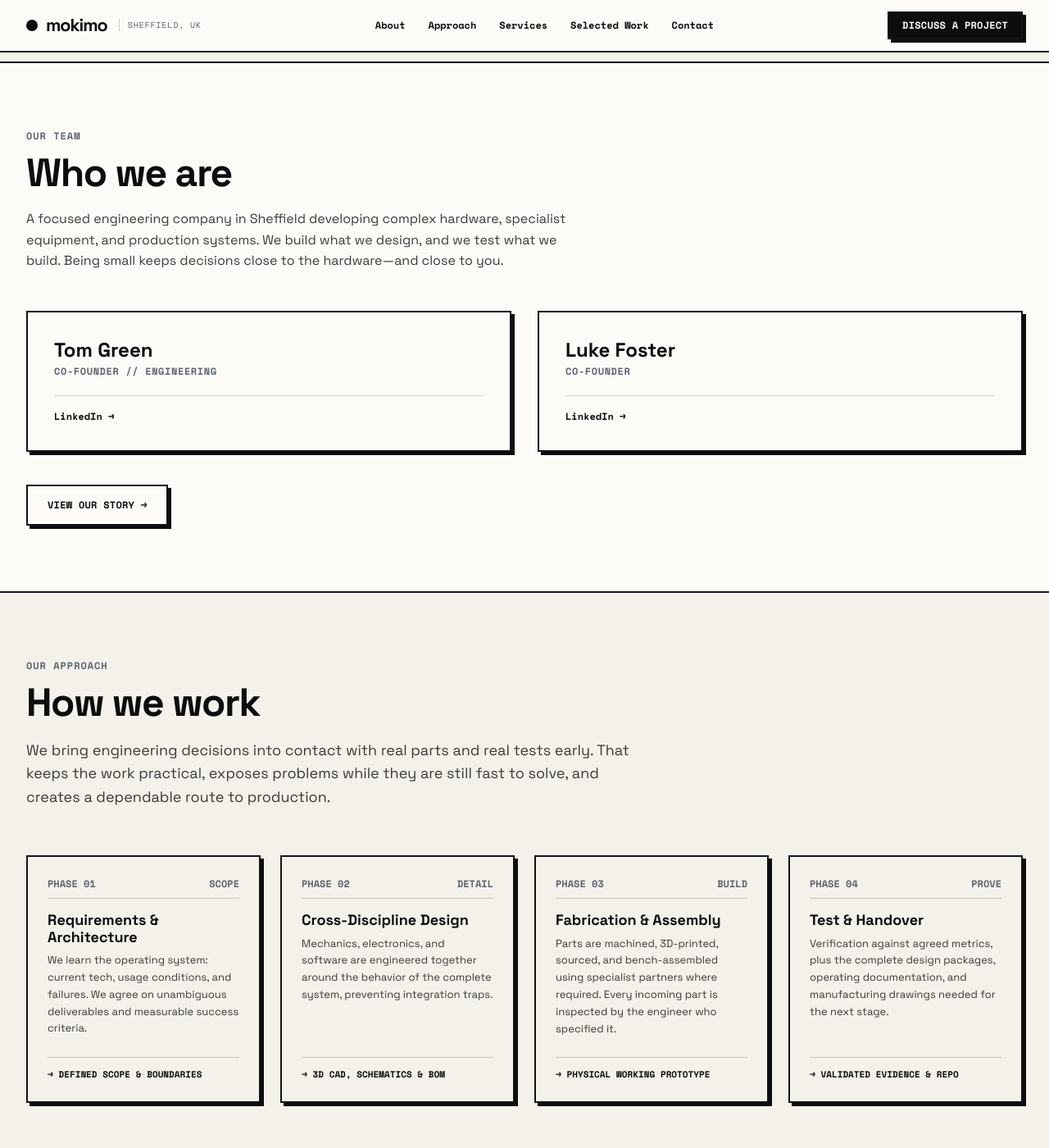
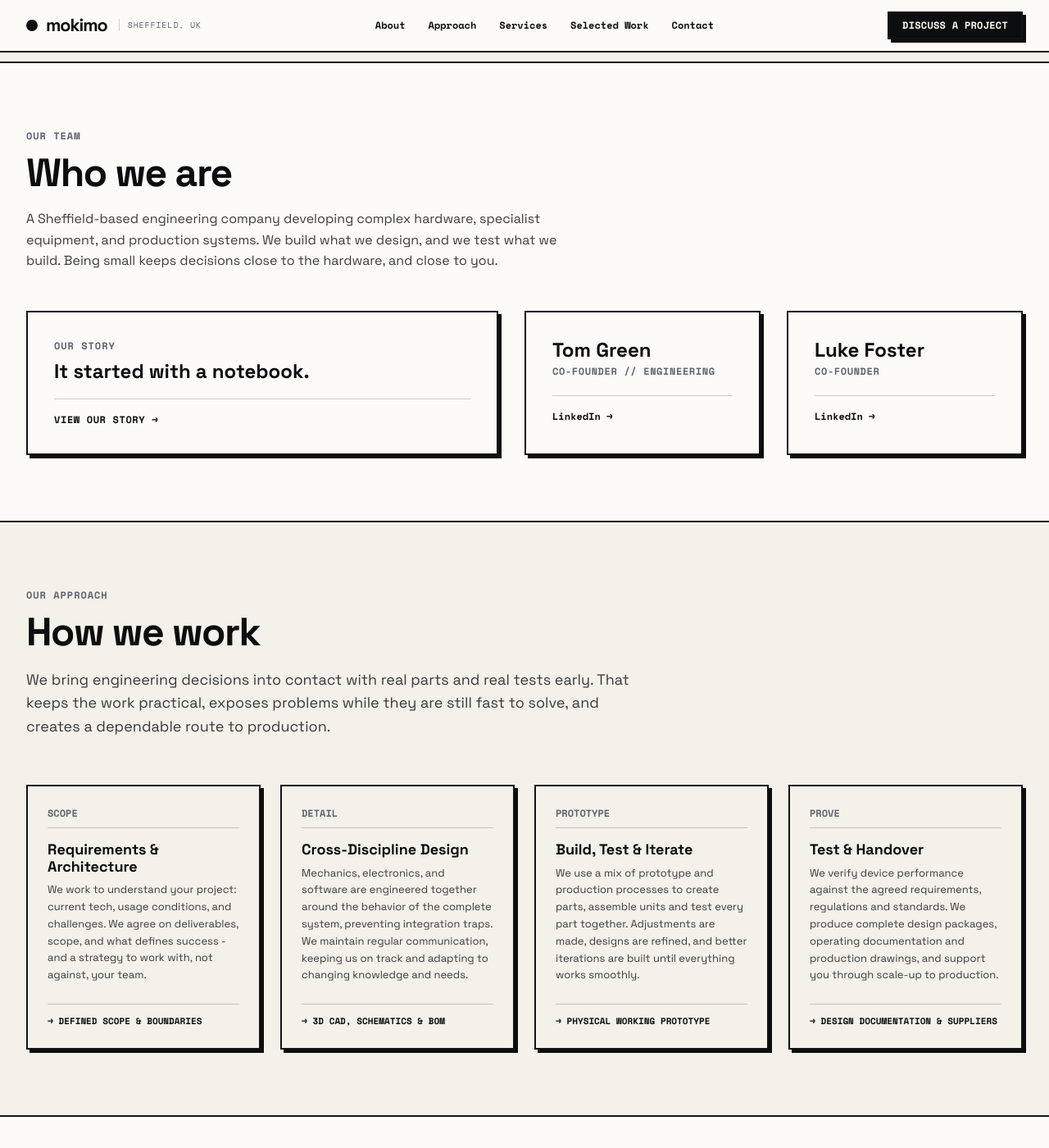
Before and after one commit to Mokimo-Limited/www.mokimo.co.uk, a Jekyll site: the page built from next/index.html, in a window 1280 px wide and 1400 px high, scrolled down 2352 px. Shown: the whole window at 82% size. Built offline with Jekyll 4.4.1, drawn with Linux system fonts in a browser that asks for light colours.

Commit message:
Concept site: dedicated /contact/ page; who-we-are row leads with story tile
- New contact/index.html duplicating the homepage scoping-brief panel
  verbatim (same home.css + home.js, no duplicated code); homepage keeps
  its own copy unchanged.
- Site-wide contact links (header, footer, case layout, story CTA) now
  point at /contact/ instead of /#contact jump-and-scroll.
- Who-we-are: story tile leads the row (story | Tom | Luke) with equal
  heights, narrowed profile cards, parchment card with .btn-style
  press-in hover replacing the old floating story button.

```diff
--- a/next/_includes/footer.html
+++ b/next/_includes/footer.html
@@ -21,7 +21,7 @@
             <li><a href="/#approach">Approach</a></li>
             <li><a href="/#services">Services</a></li>
             <li><a href="/work/">Selected Work</a></li>
-            <li><a href="/#contact">Contact</a></li>
+            <li><a href="/contact/">Contact</a></li>
           </ul>
         </div>
 
@@ -30,7 +30,7 @@
           <h4 class="site-footer__heading">Direct</h4>
           <ul class="site-footer__links">
             <li><a href="mailto:hello@mokimo.co.uk">hello@mokimo.co.uk</a></li>
-            <li><a href="/#contact">Book a scoping call</a></li>
+            <li><a href="/contact/">Book a scoping call</a></li>
             <li><a href="https://linkedin.com" target="_blank" rel="noopener noreferrer">LinkedIn</a></li>
           </ul>
         </div>
--- a/next/_includes/header.html
+++ b/next/_includes/header.html
@@ -14,12 +14,12 @@
         <a href="/#approach">Approach</a>
         <a href="/#services">Services</a>
         <a href="/work/">Selected Work</a>
-        <a href="/#contact">Contact</a>
+        <a href="/contact/">Contact</a>
       </nav>
 
       <!-- Action Controls -->
       <div class="site-header__actions">
-        <a href="/#contact" class="btn btn--primary btn--sm">
+        <a href="/contact/" class="btn btn--primary btn--sm">
           Discuss a project
         </a>
       </div>
--- a/next/_layouts/case.html
+++ b/next/_layouts/case.html
@@ -55,7 +55,7 @@
         to hear about it.
       </p>
       <div class="case-cta__actions">
-        <a href="/#contact" class="btn btn--primary">Discuss a project</a>
+        <a href="/contact/" class="btn btn--primary">Discuss a project</a>
         <a href="/work/" class="btn btn--secondary">Back to our work &rarr;</a>
       </div>
     </div>
--- a/next/index.html
+++ b/next/index.html
@@ -219,12 +219,20 @@
             Who we are
           </h2>
           <p>
-            A focused engineering company in Sheffield developing complex hardware, specialist equipment, and production systems. We build what we design, and we test what we build. Being small keeps decisions close to the hardware&mdash;and close to you.
+            A Sheffield-based engineering company developing complex hardware, specialist equipment, and production systems. We build what we design, and we test what we build. Being small keeps decisions close to the hardware, and close to you.
           </p>
         </div>
 
-        <!-- 2-Column Balanced Team Profile Cards -->
+        <!-- Story + team row: the /story/ page keeps a permanent, equal-height
+             slot leading the row, with the profile cards narrowed alongside. -->
         <div class="about-grid">
+
+          <!-- Our story tile (the whole card links to /story/) -->
+          <a href="/story/" class="card card--parchment story-card">
+            <span class="story-card__eyebrow">Our story</span>
+            <span class="story-card__title">It started with a notebook.</span>
+            <span class="story-card__cta">View our story &rarr;</span>
+          </a>
 
           <!-- Tom Green Profile Card -->
           <div class="card card--parchment profile-card">
@@ -249,13 +257,6 @@
           </div>
 
         </div>
-
-        <div class="about-story">
-          <a href="/story/" class="btn btn--secondary">
-            View our story &rarr;
-          </a>
-        </div>
-
       </div>
     </section>
 
@@ -281,12 +282,12 @@
           <div class="card step-card">
             <div>
               <div class="step-header">
-                <span>Phase 01</span>
+                <!--<span>Phase 01</span>-->
                 <span>Scope</span>
               </div>
               <h3 class="step-title">Requirements &amp; Architecture</h3>
               <p class="step-desc">
-                We learn the operating system: current tech, usage conditions, and failures. We agree on unambiguous deliverables and measurable success criteria.
+                We work to understand your project: current tech, usage conditions, and challenges. We agree on deliverables, scope, and what defines success - and a strategy to work with, not against, your team.
               </p>
             </div>
             <div class="step-output">
@@ -298,12 +299,12 @@
           <div class="card step-card">
             <div>
               <div class="step-header">
-                <span>Phase 02</span>
+                <!--<span>Phase 02</span>-->
                 <span>Detail</span>
               </div>
               <h3 class="step-title">Cross-Discipline Design</h3>
               <p class="step-desc">
-                Mechanics, electronics, and software are engineered together around the behavior of the complete system, preventing integration traps.
+                Mechanics, electronics, and software are engineered together around the behavior of the complete system, preventing integration traps. We maintain regular communication, keeping us on track and adapting to changing knowledge and needs.
               </p>
             </div>
             <div class="step-output">
@@ -315,12 +316,12 @@
           <div class="card step-card">
             <div>
               <div class="step-header">
-                <span>Phase 03</span>
-                <span>Build</span>
+                <!--<span>Phase 03</span>-->
+                <span>Prototype</span>
               </div>
-              <h3 class="step-title">Fabrication &amp; Assembly</h3>
+              <h3 class="step-title">Build, Test &amp; Iterate</h3>
               <p class="step-desc">
-                Parts are machined, 3D-printed, sourced, and bench-assembled using specialist partners where required. Every incoming part is inspected by the engineer who specified it.
+              	We use a mix of prototype and production processes to create parts, assemble units and test every part together. Adjustments are made, designs are refined, and better iterations are built until everything works smoothly.
               </p>
             </div>
             <div class="step-output">
@@ -332,16 +333,17 @@
           <div class="card step-card">
             <div>
               <div class="step-header">
-                <span>Phase 04</span>
+                <!--<span>Phase 04</span>-->
                 <span>Prove</span>
               </div>
               <h3 class="step-title">Test &amp; Handover</h3>
               <p class="step-desc">
-                Verification against agreed metrics, plus the complete design packages, operating documentation, and manufacturing drawings needed for the next stage.
+                We verify device performance against the agreed requirements, regulations and standards.
+                We produce complete design packages, operating documentation and production drawings, and support you through scale-up to production.
               </p>
             </div>
             <div class="step-output">
-              &rarr; VALIDATED EVIDENCE &amp; REPO
+              &rarr; DESIGN DOCUMENTATION &AMP; SUPPLIERS
             </div>
           </div>
 
--- a/next/story/index.html
+++ b/next/story/index.html
@@ -431,7 +431,7 @@
           If you have something that needs to exist&mdash;a product, a piece of equipment, a production step that needs to work&mdash;we'd like to hear about it.
         </p>
         <div class="story-cta__actions">
-          <a href="/#contact" class="btn btn--primary">
+          <a href="/contact/" class="btn btn--primary">
             Discuss a project
           </a>
           <a href="/work/" class="btn btn--secondary">
--- a/next/styles/pages/home.css
+++ b/next/styles/pages/home.css
@@ -249,7 +249,57 @@
 /* --- 5. About Foundry --- */
 .about-intro { max-width: 42rem; margin-bottom: 3rem; }
 .about-intro p { font-size: 1rem; line-height: 1.6; margin-top: 1rem; }
+/* Team row: story tile first, then the profile cards. Grid stretch keeps
+   every cell the same height; the profile cards are deliberately narrow so
+   the story page keeps the visual weight (story | Tom | Luke). */
 .about-grid { display: grid; grid-template-columns: 1fr; gap: 2rem; }
+/* Story tile: the whole card is the link to /story/. Same parchment card as
+   the profile cards — its larger footprint is what sets it apart. Hover
+   presses the card into its shadow, matching the .btn press-in treatment. */
+.story-card {
+  padding: 1.5rem;
+  display: flex;
+  flex-direction: column;
+  align-items: flex-start;
+  justify-content: center;
+  transition: transform var(--transition), box-shadow var(--transition);
+}
+/* Press-in mirrors .btn:hover/:active — translate toward the shadow and
+   collapse it. :active covers touch feedback; hover-only styles stay gated
+   behind (hover: hover). */
+.story-card:active { transform: translate(2px, 2px); box-shadow: none; }
+@media (hover: hover) {
+  .story-card:hover { transform: translate(2px, 2px); box-shadow: none; }
+}
+.story-card__eyebrow {
+  font-family: var(--font-mono);
+  font-size: 0.75rem;
+  text-transform: uppercase;
+  letter-spacing: 0.08em;
+  color: var(--muted);
+  font-weight: 700;
+}
+.story-card__title { font-size: 1.5rem; font-weight: 700; line-height: 1.15; margin-top: 0.5rem; }
+.story-card__cta {
+  align-self: stretch;
+  margin-top: 1.25rem;
+  padding-top: 1rem;
+  border-top: 1px solid var(--border-subtle);
+  font-family: var(--font-mono);
+  font-size: 0.75rem;
+  text-transform: uppercase;
+  font-weight: 700;
+  letter-spacing: 0.05em;
+}
+@media (hover: hover) {
+  .story-card:hover .story-card__cta { text-decoration: underline; }
+}
+a.story-card:focus-visible {
+  outline: 2px solid var(--border-dark);
+  outline-offset: 3px;
+}
+/* Card--interactive's lift is intentionally not used here: the press-in
+   above replaces it, so the tile behaves like a button, not a hoverable card. */
 .profile-card {
   padding: 1.5rem;
   display: flex;
@@ -278,7 +328,6 @@
 }
 .profile-link { font-weight: 700; }
 .profile-link:hover { text-decoration: underline; }
-.about-story { margin-top: 2.5rem; }
 
 /* --- 6. Contact & Project Scoping Brief --- */
 .contact-panel {
@@ -441,7 +490,7 @@
 
 /* --- 7. Responsive Layout Breakpoints --- */
 @media (min-width: 640px) {
-  .pillar-card, .case-card, .profile-card, .contact-form-card { padding: 2rem; }
+  .pillar-card, .case-card, .profile-card, .story-card, .contact-form-card { padding: 2rem; }
   .contact-panel { padding: 3rem; }
   .approach-grid { grid-template-columns: repeat(2, 1fr); }
   .form-row { grid-template-columns: 1fr 1fr; }
@@ -449,7 +498,8 @@
 
 @media (min-width: 768px) {
   .pillars-grid { grid-template-columns: repeat(3, 1fr); }
-  .case-grid, .about-grid { grid-template-columns: repeat(2, 1fr); }
+  .case-grid { grid-template-columns: repeat(2, 1fr); }
+  .about-grid { grid-template-columns: 1.5fr 1fr 1fr; }
   .case-nav { width: 3.25rem; height: 4.5rem; }
 }
 
@@ -457,4 +507,5 @@
   .hero-grid { grid-template-columns: 7fr 5fr; gap: 2rem; }
   .approach-grid { grid-template-columns: repeat(4, 1fr); }
   .contact-grid { grid-template-columns: 5fr 7fr; }
+  .about-grid { grid-template-columns: 2fr 1fr 1fr; }
 }
```
Also changed, not shown: next/contact/index.html (added, +145 -0 lines).
